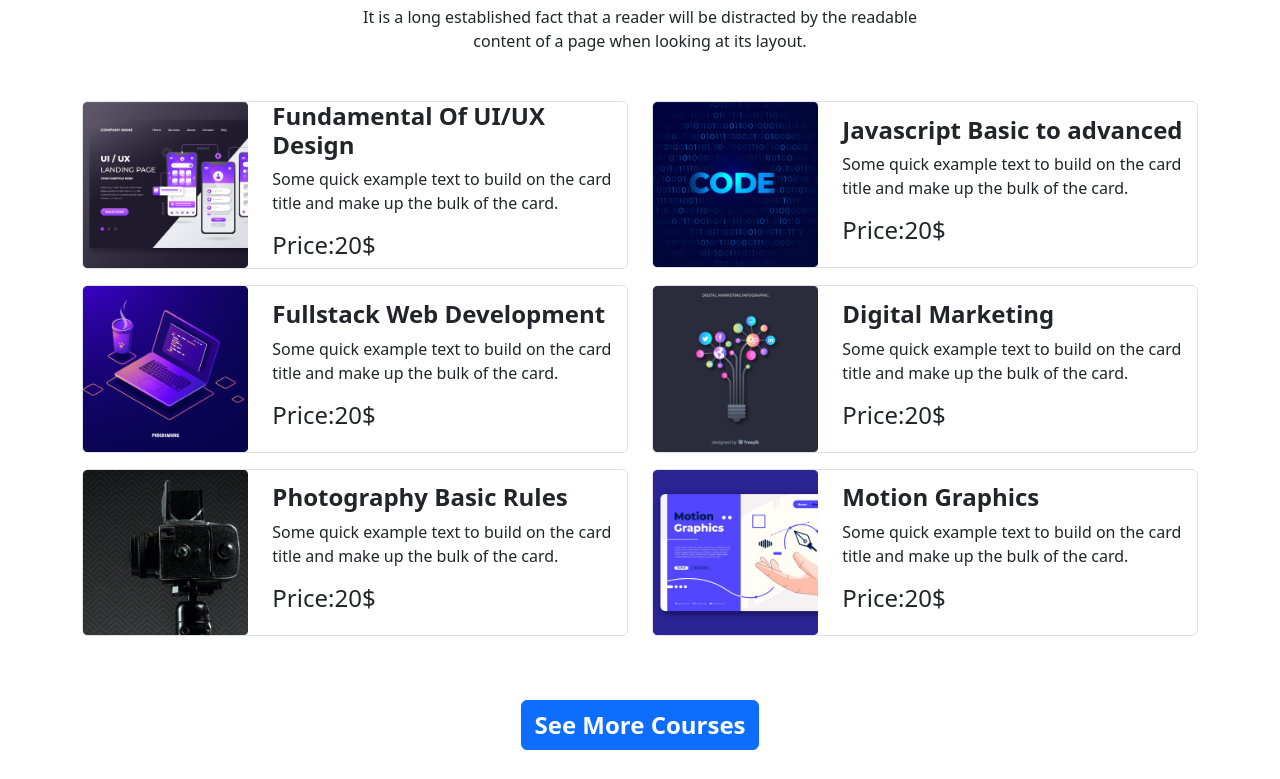
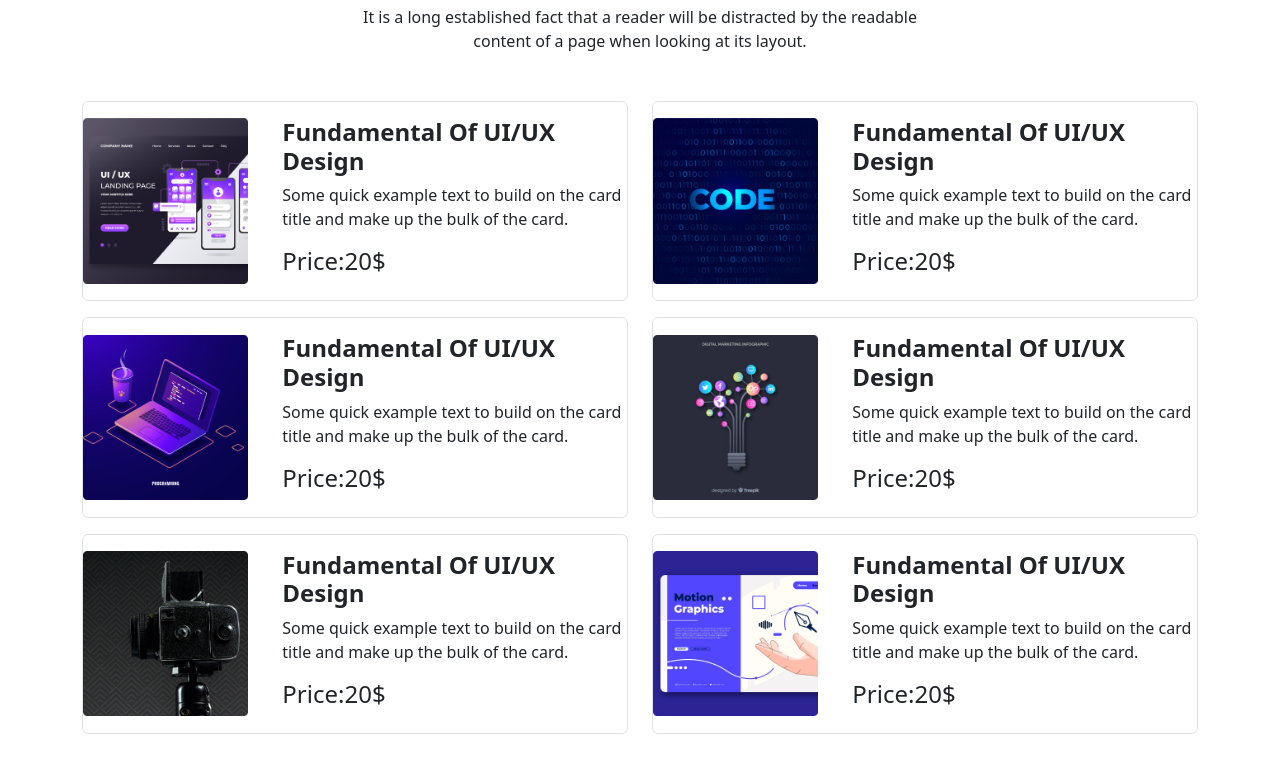
Before and after one commit to sajib63/assaignment-3, a plain HTML site: page index.html in a window 1280 px wide. Shown: the part 921-1700 px from the top of the page. Drawn offline with nearby package versions, Linux system fonts and the light colour scheme.

Commit message:
text added

```diff
--- a/index.html
+++ b/index.html
@@ -133,33 +133,77 @@
           <div class="col-sm-12 col-md-12 col-lg-12 col-xl-6 mb-3">
            <div class="border rounded">
             <div class="row align-items-center">
-              <div class="col-sm-12 col-12 col-md-12 col-lg-4">
+              <div class="col-sm-12 col-12 col-md-6 col-lg-4">
                 <img src="images/course/course-1.png"  width="100%" alt="">
               </div>
-              <div class="col-sm-12 col-md-12 col-lg-8">
-                <h4 class="fw-bold">Fundamental Of UI/UX Design</h4>
-                <p class="text-white-25">Some quick example text to build on the card title
+              <div class="col-sm-12 col-md-6 col-lg-8 mt-3 mb-3">
+                <h4 class="fw-bold" style="margin-left:10px;">Fundamental Of UI/UX Design</h4>
+                <p class="text-white-25" style="margin-left:10px;">Some quick example text to build on the card title
                   and make up the bulk of the card.</p>
-                <h4>Price:20$</h4>
+                <h4 style="margin-left:10px;">Price:20$</h4>
 
               </div>
             </div>
 
            </div>
           </div>
+
+
+
+
           <div class="col-sm-12 col-md-12 col-lg-12 col-xl-6 mb-3">
             <div class="border rounded">
              <div class="row align-items-center">
-               <div class="col-sm-12 col-12 col-md-12 col-lg-4">
+               <div class="col-sm-12 col-12 col-md-6 col-lg-4">
                  <img src="images/course/course-2.png"  width="100%" alt="">
                </div>
-               <div class="col-sm-12 col-md-12 col-lg-8">
-                <h4 class="fw-bold">Javascript Basic to advanced</h4>
-                 <p class="text-white-25">Some quick example text to build on the card title
-                   and make up the bulk of the card.</p>
-                 <h4>Price:20$</h4>
+               <div class="col-sm-12 col-md-6 col-lg-8 mt-3 mb-3">
+                <h4 class="fw-bold" style="margin-left:10px;">Fundamental Of UI/UX Design</h4>
+                <p class="text-white-25" style="margin-left:10px;">Some quick example text to build on the card title
+                  and make up the bulk of the card.</p>
+                <h4 style="margin-left:10px;">Price:20$</h4>
 
+              </div>
+             </div>
+
+            </div>
+           </div>
+
+           <div class="col-sm-12 col-md-12 col-lg-12 col-xl-6 mb-3">
+            <div class="border rounded">
+             <div class="row align-items-center">
+               <div class="col-sm-12 col-12 col-md-6 col-lg-4">
+                 <img src="images/course/course-3.png"  width="100%" alt="">
                </div>
+               <div class="col-sm-12 col-md-6 col-lg-8 mt-3 mb-3">
+                <h4 class="fw-bold" style="margin-left:10px;">Fundamental Of UI/UX Design</h4>
+                <p class="text-white-25" style="margin-left:10px;">Some quick example text to build on the card title
+                  and make up the bulk of the card.</p>
+                <h4 style="margin-left:10px;">Price:20$</h4>
+
+              </div>
+             </div>
+
+            </div>
+           </div>
+
+
+           <div class="col-sm-12 col-md-12 col-lg-12 col-xl-6 mb-3">
+            <div class="border rounded">
+             <div class="row align-items-center">
+               <div class="col-sm-12 col-12 col-md-6 col-lg-4">
+                 <img src="images/course/course-4.png"  width="100%" alt="">
+               </div>
+
+
+               <div class="col-sm-12 col-md-6 col-lg-8 mt-3 mb-3">
+                <h4 class="fw-bold" style="margin-left:10px;">Fundamental Of UI/UX Design</h4>
+                <p class="text-white-25" style="margin-left:10px;">Some quick example text to build on the card title
+                  and make up the bulk of the card.</p>
+                <h4 style="margin-left:10px;">Price:20$</h4>
+
+              </div>
+
              </div>
 
             </div>
@@ -167,16 +211,18 @@
            <div class="col-sm-12 col-md-12 col-lg-12 col-xl-6 mb-3">
             <div class="border rounded">
              <div class="row align-items-center">
-               <div class="col-sm-12 col-12 col-md-12 col-lg-4">
-                 <img src="images/course/course-3.png"  width="100%" alt="">
+               <div class="col-sm-12 col-12 col-md-6 col-lg-4">
+                 <img src="images/course/course-5.png"  width="100%" alt="">
                </div>
-               <div class="col-sm-12 col-md-12 col-lg-8">
-                <h4 class="fw-bold">Fullstack Web Development</h4>
-                 <p class="text-white-25">Some quick example text to build on the card title
-                   and make up the bulk of the card.</p>
-                 <h4>Price:20$</h4>
 
-               </div>
+               <div class="col-sm-12 col-md-6 col-lg-8 mt-3 mb-3">
+                <h4 class="fw-bold" style="margin-left:10px;">Fundamental Of UI/UX Design</h4>
+                <p class="text-white-25" style="margin-left:10px;">Some quick example text to build on the card title
+                  and make up the bulk of the card.</p>
+                <h4 style="margin-left:10px;">Price:20$</h4>
+
+              </div>
+
              </div>
 
             </div>
@@ -184,50 +230,16 @@
            <div class="col-sm-12 col-md-12 col-lg-12 col-xl-6 mb-3">
             <div class="border rounded">
              <div class="row align-items-center">
-               <div class="col-sm-12 col-12 col-md-12 col-lg-4">
-                 <img src="images/course/course-4.png"  width="100%" alt="">
-               </div>
-               <div class="col-sm-12 col-md-12 col-lg-8">
-                <h4 class="fw-bold">Digital Marketing</h4>
-                  <p class="text-white-25">Some quick example text to build on the card title
-                   and make up the bulk of the card.</p>
-                 <h4>Price:20$</h4>
-
-               </div>
-             </div>
-
-            </div>
-           </div>
-           <div class="col-sm-12 col-md-12 col-lg-12 col-xl-6 mb-3">
-            <div class="border rounded">
-             <div class="row align-items-center">
-               <div class="col-sm-12 col-12 col-md-12 col-lg-4">
-                 <img src="images/course/course-5.png"  width="100%" alt="">
-               </div>
-               <div class="col-sm-12 col-md-12 col-lg-8">
-                <h4 class="fw-bold">Photography Basic Rules</h4>
-                 <p class="text-white-25">Some quick example text to build on the card title
-                   and make up the bulk of the card.</p>
-                 <h4>Price:20$</h4>
-
-               </div>
-             </div>
-
-            </div>
-           </div>
-           <div class="col-sm-12 col-md-12 col-lg-12 col-xl-6 mb-3">
-            <div class="border rounded">
-             <div class="row align-items-center">
-               <div class="col-sm-12 col-12 col-md-12 col-lg-4">
+               <div class="col-sm-12 col-12 col-md-6 col-lg-4">
                  <img src="images/course/course-6.png"  width="100%" alt="">
                </div>
-               <div class="col-sm-12 col-md-12 col-lg-8">
-                <h4 class="fw-bold">Motion Graphics</h4>
-                 <p class="text-white-25">Some quick example text to build on the card title
-                   and make up the bulk of the card.</p>
-                 <h4>Price:20$</h4>
+               <div class="col-sm-12 col-md-6 col-lg-8 mt-3 mb-3">
+                <h4 class="fw-bold" style="margin-left:10px;">Fundamental Of UI/UX Design</h4>
+                <p class="text-white-25" style="margin-left:10px;">Some quick example text to build on the card title
+                  and make up the bulk of the card.</p>
+                <h4 style="margin-left:10px;">Price:20$</h4>
 
-               </div>
+              </div>
              </div>
 
             </div>
@@ -261,9 +273,11 @@
         <div class="row">
           <div class="col-12 col-sm-12 col-md-12 col-lg-8 mt-5 mb-5 text-light d-flex justify-content-center align-items-center">
 
-       <div>   <h1 >Ready to join?</h1>
-        <p >It is a long established fact that a reader will be distracted by the <br>
-          readable content of a page when looking at its layout.</p></div>
+       <center>
+        <div>   <h1 >Ready to join?</h1>
+          <p >It is a long established fact that a reader will be distracted by the <br>
+            readable content of a page when looking at its layout.</p></div>
+       </center>
 
           </div>
           <div class="col-12 col-sm-12  col-md-12 col-lg-4 mt-5 mb-5 justify-content-center align-items-center">
```
